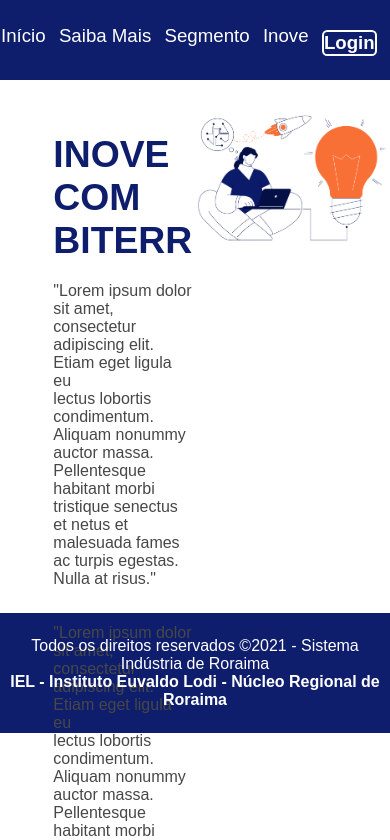
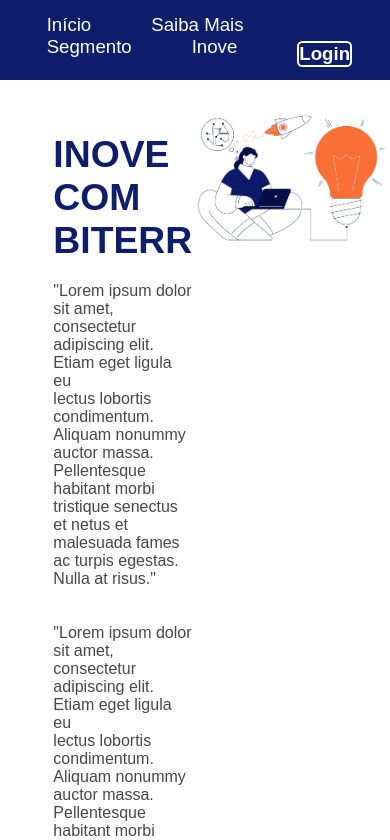
Before and after one commit to WESLEYx7/siteBitter, a plain HTML site: page pages/saibaMais.html in a window 390 px wide. Shown: the top 840 px of the page. Drawn offline with Linux system fonts and the light colour scheme; a web font is replaced by a local one.

Commit message:
alteracoesReponsividade!

```diff
--- a/estilos/estiloSaiba.css
+++ b/estilos/estiloSaiba.css
@@ -16,7 +16,7 @@ header {
     background-color: #0E1E6C;
     opacity: 1;
     display: flex;
-    justify-content: right;
+    justify-content: space-between;
     align-items: center;
 }
 
@@ -29,7 +29,7 @@ header .links a {
     text-decoration: none;
     color: white;
     font-size: 20pt;
-    margin-right: 28pt;
+    margin-left: 35pt;
 }
 
 header .links a:hover {
@@ -106,7 +106,7 @@ footer {
     background-color: #0E1E6C;
     width: 100%;
     height: 90pt;
-    margin-top: 100pt;
+    margin-top: 150pt;
     display: flex;
     align-items: center;
     justify-content: center;
@@ -177,4 +177,8 @@ footer #spanFooter {
         height: auto;
         margin-right: 0;
     }
+
+    footer {
+        margin-top: 600pt;
+    }
 }
--- a/estilos/style.css
+++ b/estilos/style.css
@@ -28,7 +28,7 @@ header .links a {
     text-decoration: none;
     color: white;
     font-size: 20pt;
-    margin-right: 28pt;
+    margin-left: 35pt;
 }
 
 header .links a:hover {
@@ -326,7 +326,7 @@ footer #spanFooter {
     }
 
     footer {
-        margin-top: 360pt;
+        margin-top: 370pt;
     }
 
     section {
```
